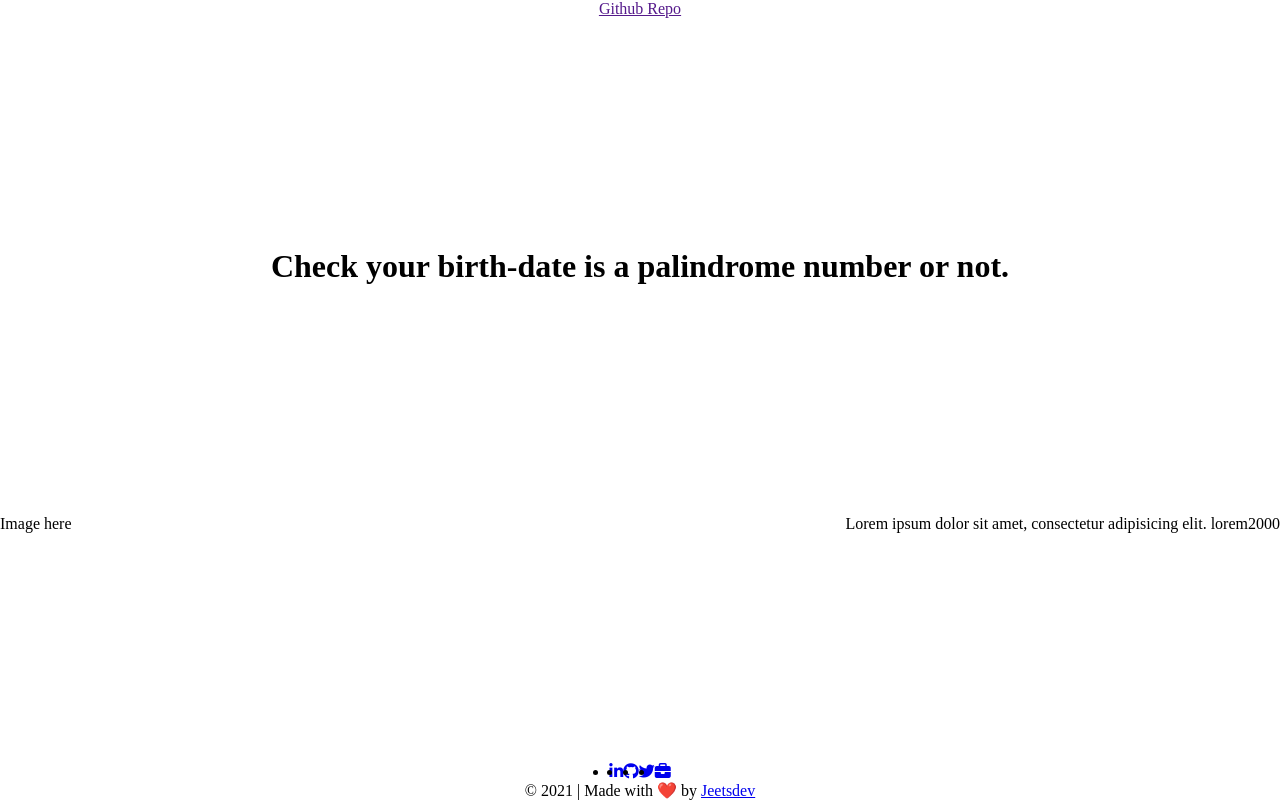
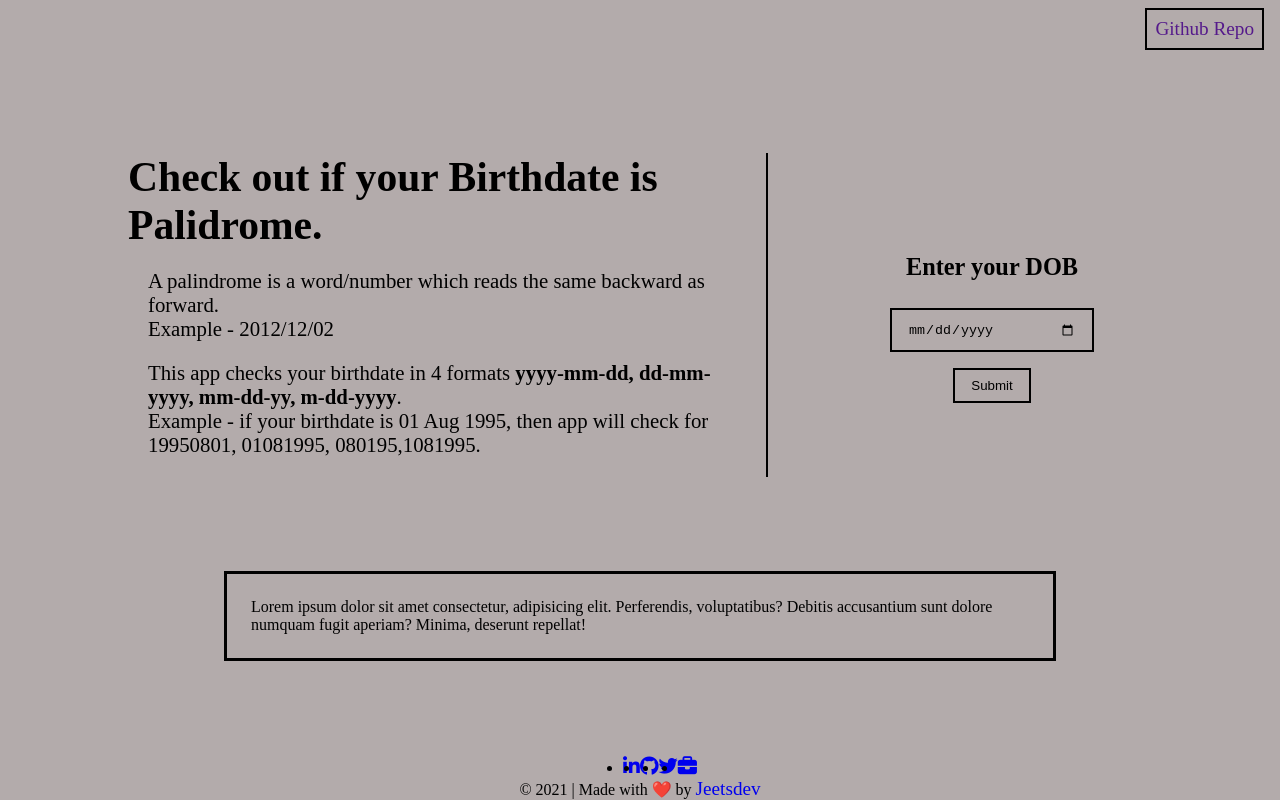
Before and after one commit to jeetsdev/Build-Palindrom-Birthday, a plain HTML site: page index.html in a window 1280 px wide. Drawn offline with Linux system fonts and the light colour scheme.

Commit message:
WiP : Structire done

```diff
--- a/index.html
+++ b/index.html
@@ -4,7 +4,7 @@
     <meta charset="UTF-8">
     <meta http-equiv="X-UA-Compatible" content="IE=edge">
     <meta name="viewport" content="width=device-width, initial-scale=1.0">
-    <script src="https://kit.fontawesome.com/1ad4d3ae1e.js" crossorigin="anonymous" defre></script>
+    <script src="https://kit.fontawesome.com/1ad4d3ae1e.js" crossorigin="anonymous" async></script>
     <title>Palindrome Birth-Date</title>
     <link rel="stylesheet" href="style.css">
     <script src="script.js"></script>
@@ -14,19 +14,32 @@
         <nav class="common">
             <a href="">Github Repo</a>
         </nav>
-        <header class="common">
-            <h1>Check your birth-date is a palindrome number or not.</h1>
-        </header>
+            <main>
+                <div class="left">
+                    <h1>Check out if your Birthdate is Palidrome.</h1>
+                    <p class="para">A palindrome is a word/number which reads the same backward as forward.
+                        <span style="display: block;">Example - 2012/12/02</span>
+                    </p>
+                    <p class="para">This app checks your birthdate in 4 formats <strong>yyyy-mm-dd, dd-mm-yyyy, mm-dd-yy, m-dd-yyyy</strong>.
+                    <span style="display: block;">Example - if your birthdate is 01 Aug 1995, then app will check for
+                        19950801, 01081995, 080195,1081995.</span>
+                    </p>
 
-        <main class="common">
-            <div class="image">
-                <p>Image here</p>
-            </div>
-            <div class="game">
-                <p>Lorem ipsum dolor sit amet, consectetur adipisicing elit. lorem2000
-                </p>
-            </div>
-        </main>
+                </div>
+                <div class="right">
+                    <form action="" method="get" class="right-form" onsubmit="return false">
+                        <label for="user-dob">
+                            <h3>Enter your DOB</h3>
+                        </label>
+                        <input type="date" name="user-dob" id="user-dob" required>
+                        <button type="submit">Submit</button>
+                    </form>
+                </div>
+            </main>
+        <div class="output common">
+            <p>Lorem ipsum dolor sit amet consectetur, adipisicing elit. Perferendis, voluptatibus? Debitis accusantium sunt dolore numquam fugit aperiam? Minima, deserunt repellat!</p>
+        </div>
+
         <footer class="social common">
             <ul class="common">
                 <li class="social-li">
--- a/style.css
+++ b/style.css
@@ -1,31 +1,110 @@
-*{
+* {
+    margin: 0%;
     box-sizing: border-box;
-    margin: 0;
-    padding: 0%;
 }
-.container{
+
+body {
+    background-color: rgb(179, 171, 171);
+}
+
+.common {
+    display: flex;
+    justify-content: center;
+    width: 100vw;
+    align-items: center;
+
+}
+
+.container {
+    width: 100vw;
     min-height: 100vh;
     display: grid;
+    justify-content: center;
+    grid-template-areas:
+        "nav"
+        "main"
+        "output"
+        "footer";
     place-content: space-between;
-    align-items:center;
-    grid-template-areas:
-    'nav'
-    'header'
-    'main'
-    'footer'
-    ;
+}
 
+nav {
+    justify-content: flex-end !important;
 }
-.common{
-    width: 100vw;
+
+a {
+    text-decoration: none;
+    font-size: 1.2rem;
+}
+
+nav a {
+    cursor: pointer;
+    border: 2px solid black;
+    margin: .5rem 1rem;
+    padding: .5rem;
+    float: right;
+}
+
+main {
+    font-size: 1.3rem;
+    text-align: left;
     display: flex;
     justify-content: center;
     align-items: center;
+    flex-direction: row;
+    flex-wrap: wrap;
+
 }
-main{
+
+main .left {
+    border-right: 2px solid black;
+    margin: 0 2rem;
+    width: 50vw;
+}
+
+.para {
+    margin: 20px;
+}
+
+main .right {
+    width: 30vw;
+}
+
+.right-form {
+    display: flex;
+    justify-content: center;
+    flex-direction: column;
     flex-wrap: wrap;
-    justify-content: space-between !important;
+    align-content: center;
 }
-footer{
+
+.right-form label {
+    margin: 1rem 0;
+    padding: .7rem 1rem;
+}
+
+.right-form input {
+    padding: .7rem 1rem;
+    background-color: inherit;
+    border: 2px solid black;
+}
+
+.right-form button {
+    margin: auto;
+    margin-top: 1rem;
+    background-color: inherit;
+    border: 2px solid black;
+    padding: 0.5rem 1rem;
+    width: inherit;
+}
+
+.output p {
+    padding: 1.5rem;
+    border: 3px solid black;
+    /* border-radius: 10%; */
+    width: 65vw;
+}
+
+footer {
     flex-direction: column;
 }
```
